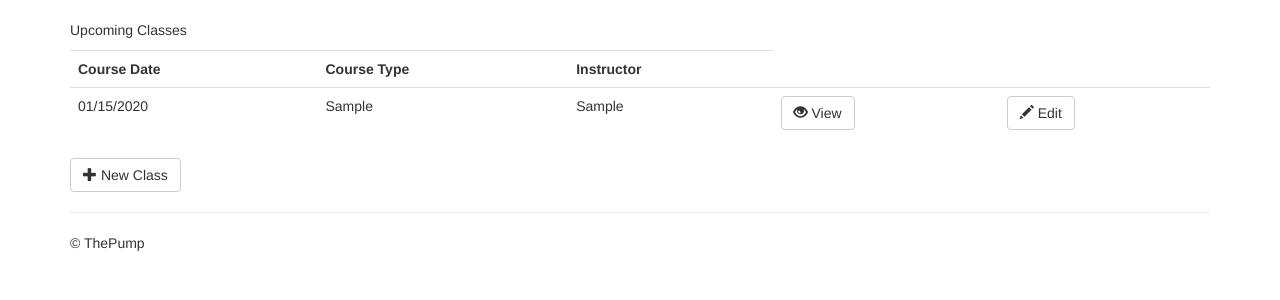
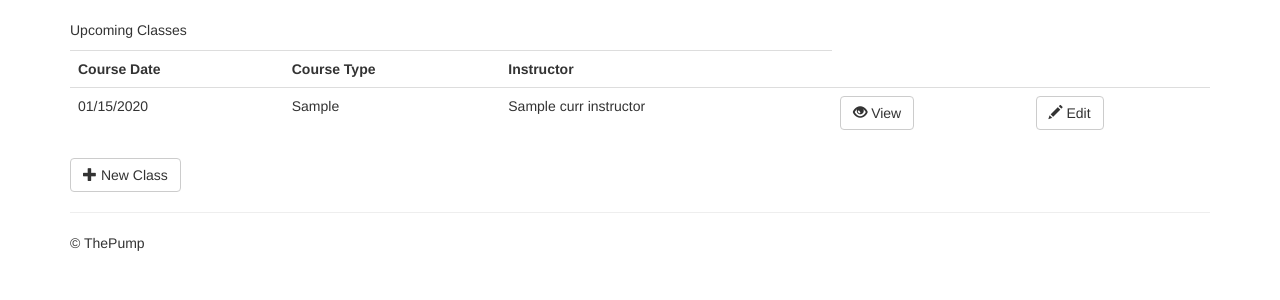
Before and after one commit to msaikens/thepump, a Flask app: page /class/ in a window 1280 px wide. Shown: the part 51-351 px from the top of the page. Run offline with Flask 2, Linux system fonts and the light colour scheme; a database or web service that is not in the repository returns one stand-in record (values such as "Sample title"); some libraries are stand-ins or nearby versions.

Commit message:
refactored to denormalize instructor into course

```diff
--- a/app.py
+++ b/app.py
@@ -39,7 +39,7 @@ def new_class():
     class_data['options'] = {'Child':'false',"Infants":'false','Written':'false'}
     class_data['class_date'] = datetime.today()
     class_data['_id'] = 0
-    class_data['curr_instructor'] = 0
+    class_data['curr_instructor'] = {}
     class_data['curr_course_type'] = 0
     return render_edit_class(class_data, '')
 
@@ -66,11 +66,18 @@ def update_class(class_id):
 
     edit = request.args.get('edit', 'false')
 
+    #open up database early so that we can pull instructor details
+    client = MongoClient(MONGODB_URI)
+    db = client.get_default_database()
+
     #map request data into our data object
     class_data={}
 
     try:
-        class_data['curr_instructor']=request.form['curr_instructor']
+        instructors = db['instructors']
+        instructor = instructors.find_one({"_id": ObjectId(request.form['curr_instructor'])})
+
+        class_data['curr_instructor']=instructor
 
         #convert date to datetime
         try:
@@ -134,8 +141,7 @@ def update_class(class_id):
 
 
     #persist to datastore
-    client = MongoClient(MONGODB_URI)
-    db = client.get_default_database()
+
     courses = db['courses']
     #if new class, create new record
     course_id = courses.save(class_data)
@@ -182,7 +188,7 @@ def upcoming():
     courses.ensure_index("class_date", pymongo.DESCENDING)
     sorted_classes = list(courses.find({"class_date":{"$gte":datetime.now()}}).sort("class_date",pymongo.DESCENDING))
     for course in sorted_classes:
-        upcoming_classes.append({'_id':course['_id'],'course_type':course['curr_course_type'],'course_date':course['class_date'],'instructor':course['curr_instructor']})
+        upcoming_classes.append({'_id':course['_id'],'course_type':course['curr_course_type'],'course_date':course['class_date'],'instructor':course['curr_instructor']['instructor_name']})
     client.close()
 
     return render_template('class.html', class_list=upcoming_classes, page_name="Upcoming Classes", page_id="upcoming")
@@ -197,7 +203,7 @@ def historic():
     courses.ensure_index("class_date", pymongo.DESCENDING)
     sorted_classes = list(courses.find({"class_date":{"$lt":datetime.now()}}).sort("class_date",pymongo.DESCENDING))
     for course in sorted_classes:
-        upcoming_classes.append({'_id':course['_id'],'course_type':course['curr_course_type'],'course_date':course['class_date'],'instructor':course['curr_instructor']})
+        upcoming_classes.append({'_id':course['_id'],'course_type':course['curr_course_type'],'course_date':course['class_date'],'instructor':course['curr_instructor']['instructor_name']})
     client.close()
 
     return render_template('class.html', class_list=upcoming_classes, page_name="Historic Classes", page_id="historic")
--- a/templates/editclass.html
+++ b/templates/editclass.html
@@ -22,15 +22,15 @@
         <div class="panel panel-default">
             <div class="panel-heading">Course info</div>
             <div class="panel-body">
-              <p>Instructor: <select name="curr_instructor" class="form-control" placeholder="{{class_data['curr_instructor']}}" value="{{class_data['curr_instructor']}}" required>
+              <p>Instructor: <select name="curr_instructor" class="form-control" placeholder="{{class_data['curr_instructor']['_id']}}" value="{{class_data['curr_instructor']['_id']}}" required>
               {% for instructor in instructors %}
-                <option value="{{instructor['_id']}}"{% if class_data['curr_instructor'] == instructor['_id'] %} selected{% endif %}>{{instructor['name']}}</option>
+                <option value="{{instructor['_id']}}"{% if class_data['curr_instructor']['_id']|string == instructor['_id'] %} selected{% endif %}>{{instructor['name']}}</option>
               {% endfor %}
                 </select>
               </p>
               <p><select name="course_type" class="form-control" placeholder="" value="{{class_data['curr_course_type']}}" required>
               {% for course_type_id, course_type_name in course_types %}
-                <option value="{{course_type_id}}"{% if class_data['curr_course_type']|int == course_type_id|int %} selected{% endif %} >{{course_type_name}}</option>
+                <option value="{{course_type_id}}"{% if class_data['curr_course_type'] == course_type_id %} selected{% endif %} >{{course_type_name}}</option>
               {% endfor %}
                 </select>
               </p>
--- a/templates/showclass.html
+++ b/templates/showclass.html
@@ -48,7 +48,7 @@
         <div class="panel panel-default">
             <div class="panel-heading">Course info</div>
             <div class="panel-body">
-              <p>Instructor {{class_data['curr_instructor']}}</p>
+              <p>Instructor {{class_data['curr_instructor']['instructor_name']}}</p>
               <p>{{class_data['curr_course_type']}}</p>
               <p>Course Date: {{class_data['class_date'].strftime('%m/%d/%Y')}}</p>
               <p>Infant: {% if class_data['options']['Infant'] == 'true' %}X{% endif %} </p>
```
